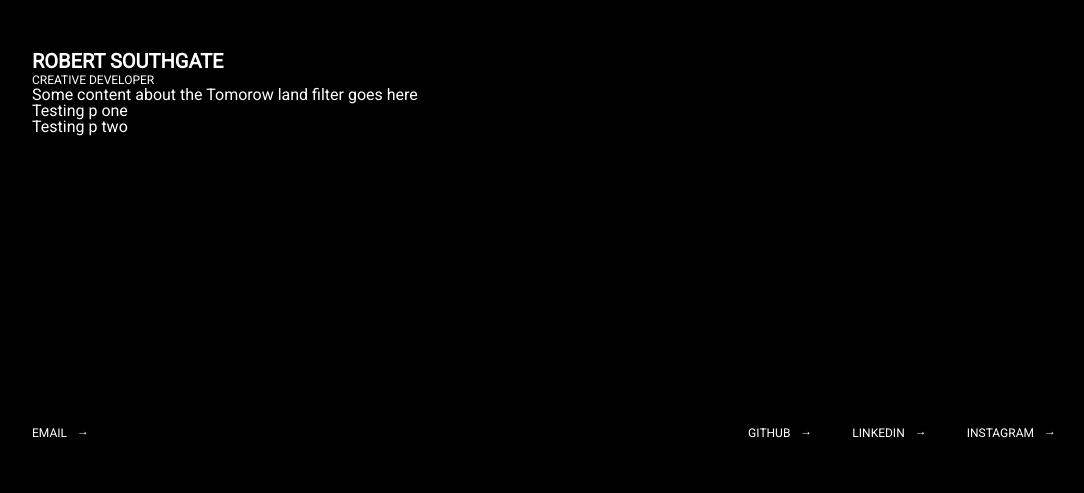
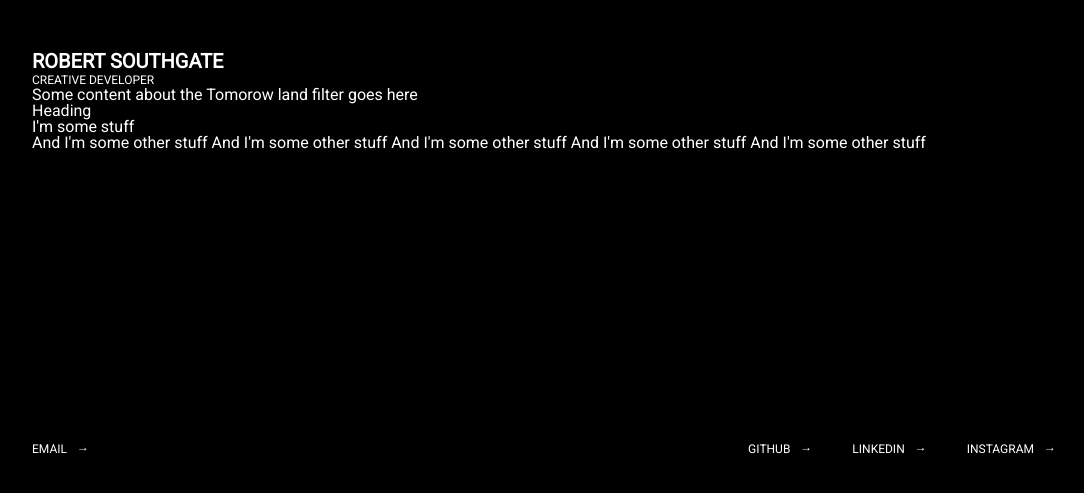
Before and after one commit to robsouthgate4/portfolio_v2, a Jekyll site: the page built from _ar_effects/tomorrowland.md, in a window 1280 px wide. Shown: the top 493 px of the page, without its empty margins (96-1180 px from the left). Built offline with Jekyll 4.4.1, drawn with Linux system fonts in a browser that asks for light colours; some web fonts are replaced.

Commit message:
Added liquid test

```diff
--- a/_ar_effects/tomorrowland.md
+++ b/_ar_effects/tomorrowland.md
@@ -9,13 +9,20 @@ hereImg: ''
 
 Some content about the Tomorow land filter goes here
 
-<div>
-    <p>
-        Testing p one
-    </p>
-</div>
-<div>
-    <p>
-        Testing p two
-    </p>
-</div>
+
+
+
+
+{% capture header %}
+    Heading
+{% endcapture %}
+
+{% capture section1 %}
+    I'm some stuff
+{% endcapture %}
+
+{% capture section2 %}
+    And I'm some other stuff And I'm some other stuff And I'm some other stuff And I'm some other stuff And I'm some other stuff
+{% endcapture %}
+
+{% include template.html %}
--- /dev/null
+++ b/_includes/template.html
@@ -0,0 +1,7 @@
+<div>
+    <h3>{{ header }}</h3>
+    {{ section1 }}
+</div>
+<div>
+    {{ section2 }}
+</div>
```
